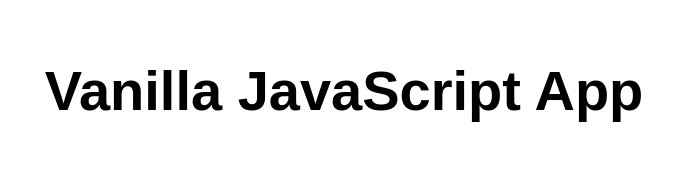
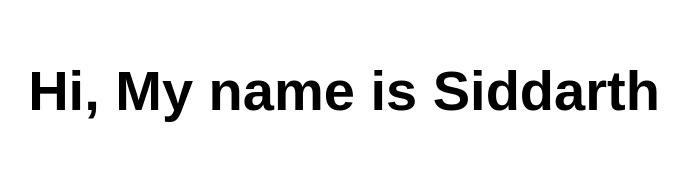
Before and after one commit to Krazyclocks124/Static-webpage, a website: page src/index.html in a window 1280 px wide. Shown: the whole page, without its empty margins (296-984 px from the left). Drawn offline with Linux system fonts and the light colour scheme.

Commit message:
Update index.html

```diff
--- a/src/index.html
+++ b/src/index.html
@@ -5,12 +5,12 @@
   <meta charset="UTF-8">
   <meta name="viewport" content="width=device-width, initial-scale=1.0">
   <link rel="stylesheet" href="styles.css">
-  <title>Vanilla JavaScript App</title>
+  <title>21MIC0048 App</title>
 </head>
 
 <body>
   <main>
-    <h1>Vanilla JavaScript App</h1>
+    <h1>Hi, My name is Siddarth</h1>
   </main>
 </body>
 
```
